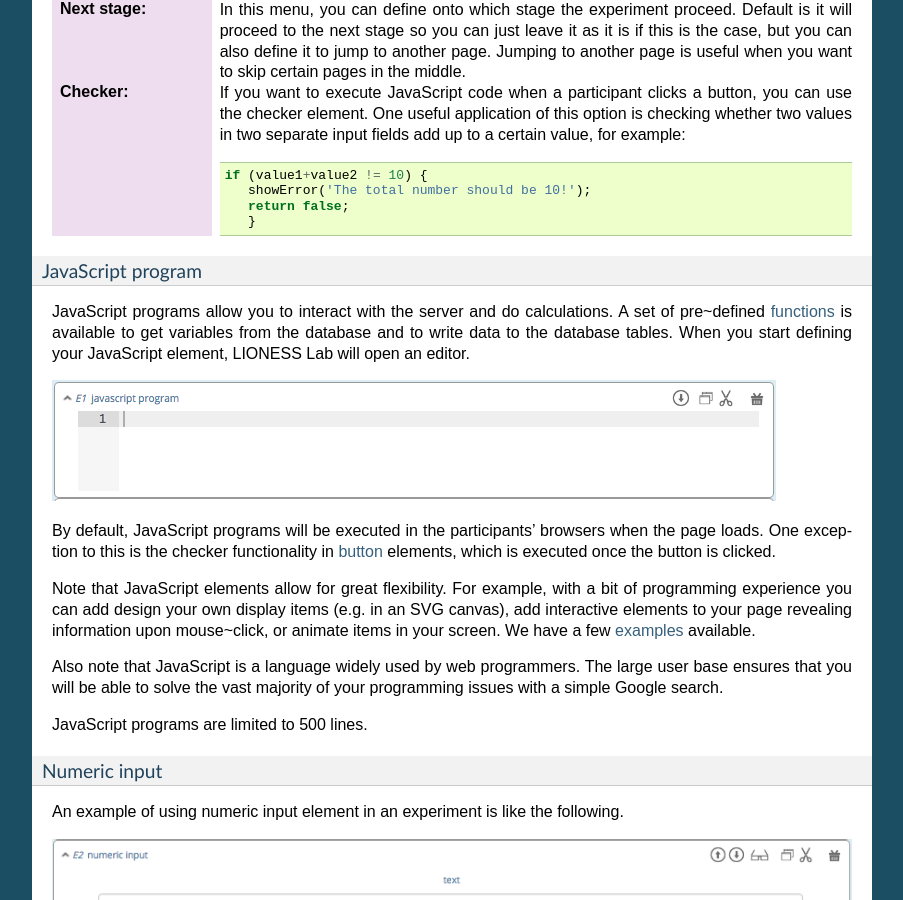
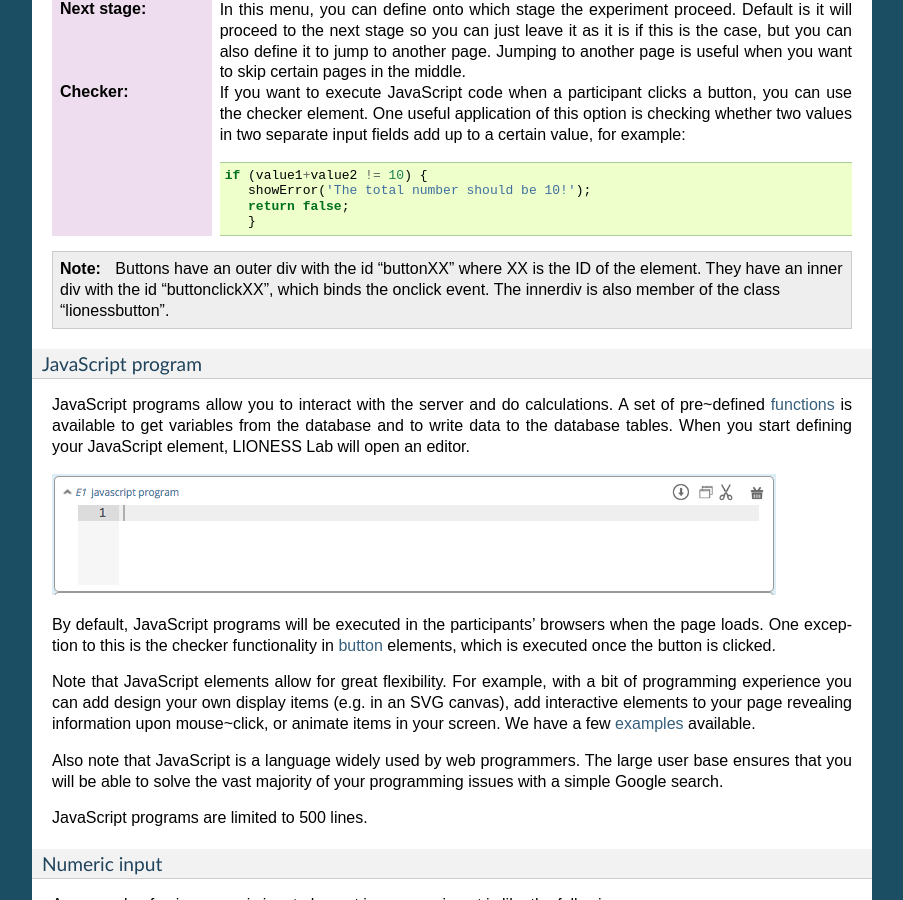
Before and after one commit to marcusgia2505/LIONESS_doc, a Sphinx documentation site: the page built from docs/040_reference_manual.rst, in a window 1280 px wide and 900 px high, scrolled down 9998 px. Shown: the whole window, without its empty margins (198-1101 px from the left). Built offline with Sphinx 7.4.7, drawn with Linux system fonts in a browser that asks for light colours; some of the changed text lies outside the part shown.

Commit message:
Update 040_reference_manual.rst
ids for buttons added

```diff
--- a/docs/040_reference_manual.rst
+++ b/docs/040_reference_manual.rst
@@ -345,6 +345,8 @@ The Button element mainly functions as a trigger to move on to the next desired
          return false;
          }
 
+.. note:: Buttons have an outer div with the id "buttonXX" where XX is the ID of the element. They have an inner div with the id "buttonclickXX", which binds the onclick event. The innerdiv is also member of the class "lionessbutton".
+
 
 .. _elements__javascript_program:
 
@@ -594,6 +596,8 @@ Back button
 
 :Back to:
    In this menu, you can define onto which stage the experiment will go back. The default setting is it will go back to the stage right before so you can just leave it as it is if this is the case. You can also define it to jump to another page.
+
+.. note:: Buttons have an outer div with the id "buttonXX" where XX is the ID of the element. They have an inner div with the id "buttonclickXX", which binds the onclick event. The innerdiv is also member of the class "lionessbutton".
 
 
 .. _javascript:
```
